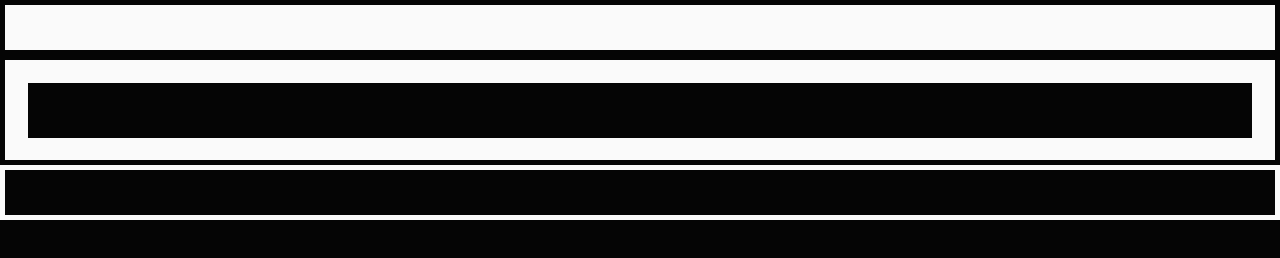
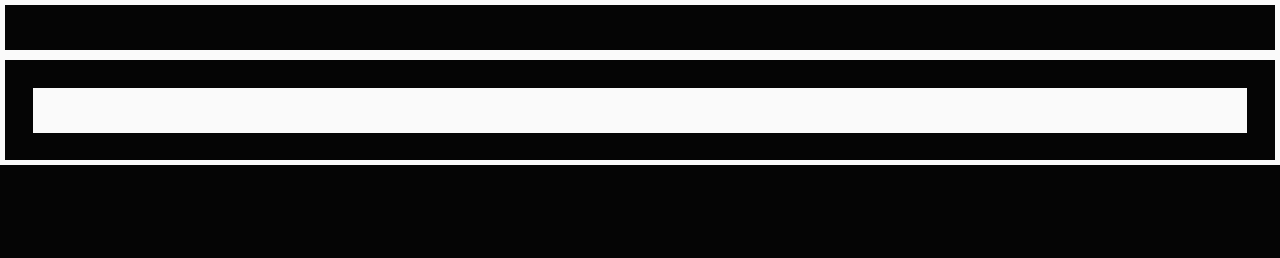
Before and after one commit to monhh/everyLayout-Box-basic-solution, a plain HTML site: page index.html in a window 1280 px wide. Drawn offline with Linux system fonts and the light colour scheme.

Commit message:
feat: changed colors

```diff
--- a/index.html
+++ b/index.html
@@ -13,12 +13,12 @@
     </div>
     <div class="box ">
         <!-- the box's contents -->
-        <div class="box ">
+        <div class="box invert">
             <!-- the box's contents -->
         </div>
     </div>
 
-    <div class="box invert">
-    </div>
+    <!-- <div class="box invert">
+    </div>  -->
 </body>
 </html>
--- a/style.css
+++ b/style.css
@@ -38,7 +38,6 @@ blockquote, body, dd, dl, figure, h1, h2, h3, h4, p {
 
 body{
     background-color: var(--color-dark);
-    color: var(--color-light);
 
     min-height: 100vh;
     margin-inline: 0;
@@ -50,8 +49,8 @@ body{
     padding: var(--s1);
     border: var(--border-thin) solid;
 
-    color: var(--color-dark);
-    background-color: var(--color-light);
+    background-color: var(--color-dark);
+    color: var(--color-light);
 }
 
 .box * {
```
